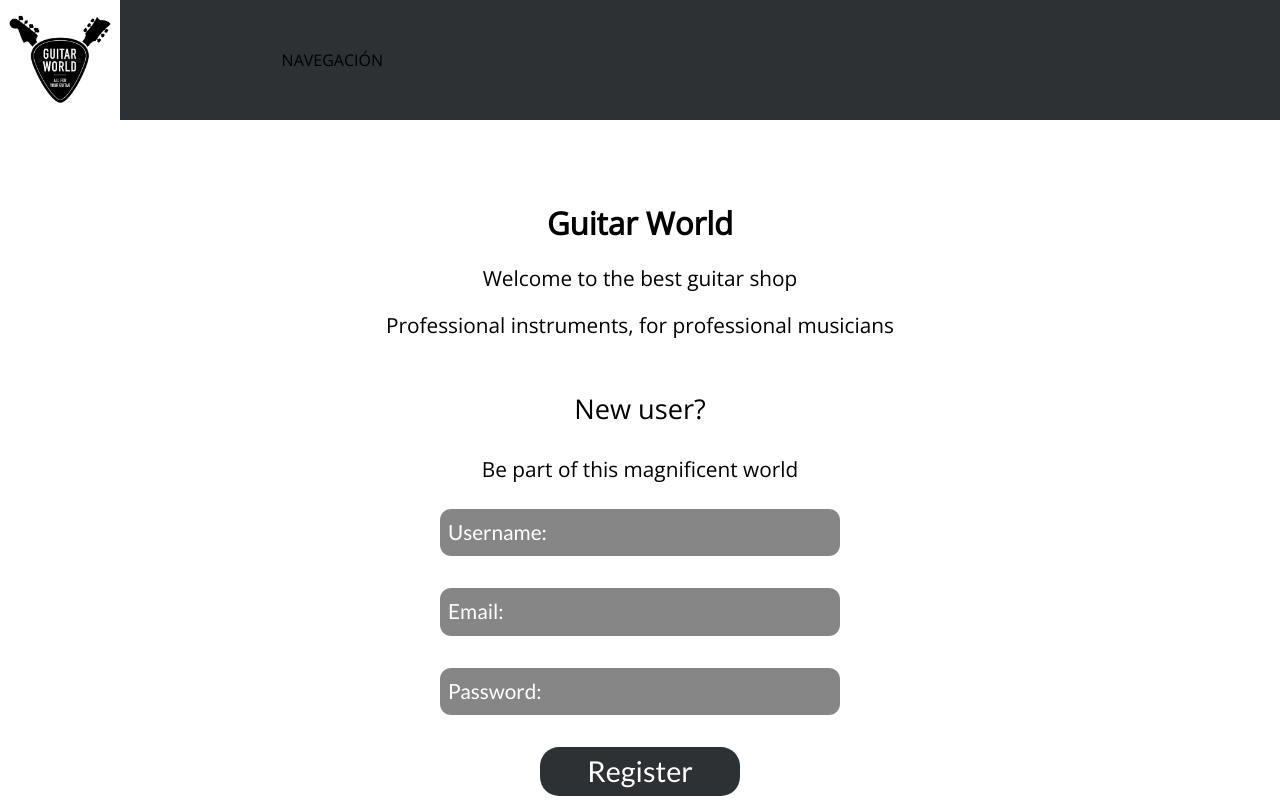
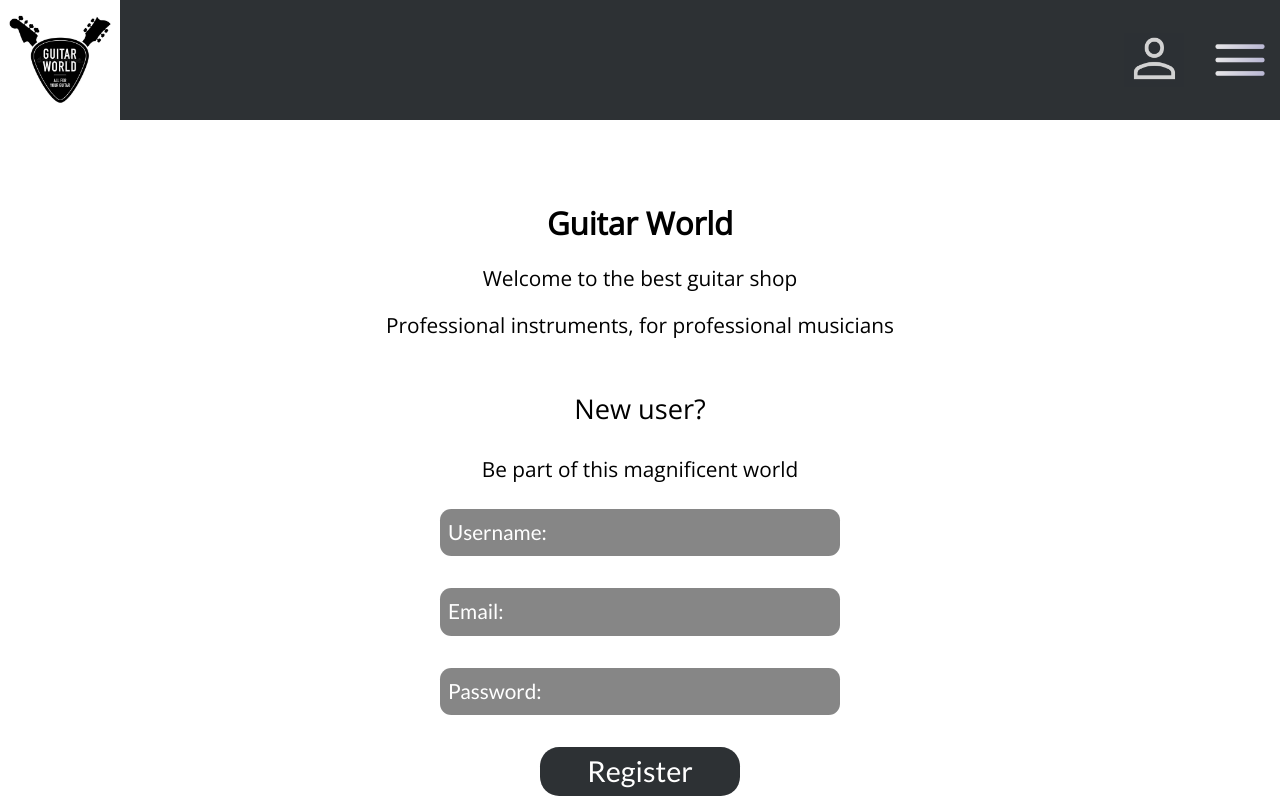
Before and after one commit to isdi-coders-2023/Leandro-Lupano-Final-Project-front-202301-mad, a React (Create React App) app: page / in a window 1280 px wide. Shown: the top 800 px of the page. Built offline with nearby package versions, Linux system fonts and the light colour scheme.

Commit message:
💄 Add header and nav menu style for mobile

```diff
--- a/src/components/app.router/app.router.tsx
+++ b/src/components/app.router/app.router.tsx
@@ -28,28 +28,22 @@
     <Suspense>
       <Routes>
         <Route path={'/'} element={<Home></Home>}></Route>
-        <Route
+        <Route path={'/home'} element={<Home></Home>}></Route>
+        <Route path={'/login'} element={<Login></Login>}></Route>
+        {/* TEMP. FUTURE ROUTE: <Route
           path={navMenuOptionsArray[0].path}
-          element={<Home></Home>}
-        ></Route>
-        <Route
-          path={navMenuOptionsArray[1].path}
-          element={<Login></Login>}
-        ></Route>
-        {/* TEMP. FUTURE ROUTE: <Route
-          path={navMenuOptionsArray[2].path}
           element={<Products></Products>}
         ></Route>
         TEMP. FUTURE ROUTE: <Route
-          path={navMenuOptionsArray[3].path}
+          path={navMenuOptionsArray[1].path}
           element={<MyGuitars></MyGuitars>}
         ></Route>
         TEMP. FUTURE ROUTE: <Route
-          path={navMenuOptionsArray[4].path}
+          path={navMenuOptionsArray[2].path}
           element={<About></About>}
         ></Route>
         TEMP. FUTURE ROUTE: <Route
-          path={navMenuOptionsArray[5].path}
+          path={navMenuOptionsArray[3].path}
           element={<Users></Users>}
         ></Route> */}
         <Route
--- a/src/components/app.router/nav.menu.options.ts
+++ b/src/components/app.router/nav.menu.options.ts
@@ -4,8 +4,6 @@
 };
 
 export const navMenuOptions: NavOption[] = [
-  { label: 'Home', path: '/home' },
-  { label: 'Login', path: '/login' },
   { label: 'Products', path: '/products' },
   { label: 'MyGuitars', path: '/myguitars' },
   { label: 'About', path: '/about' },
--- a/src/components/footer/footer.style.module.scss
+++ b/src/components/footer/footer.style.module.scss
@@ -28,7 +28,7 @@
   }
 }
 
-@media screen and (min-width: 700px) {
+@media screen and (min-width: 750px) {
   .footer {
     flex-direction: row;
     justify-content: space-between;
--- a/src/components/header/header.style.module.scss
+++ b/src/components/header/header.style.module.scss
@@ -1,32 +1,81 @@
+// .header {
+//   // display: flex;
+//   // flex-direction: row;
+//   height: 100px;
+//   width: 100%;
+//   background-color: hsl(210, 11, 15, 0.95);
+
+//   display: flex;
+//   flex-direction: row;
+//   justify-content: space-between;
+
+//   .headerLogoImg {
+//     width: 100px;
+//   }
+
+//   // .headerLogo {
+//   //   width: 35%;
+
+//   //   .headerLogoImg {
+//   //     width: 100px;
+//   //   }
+//   // }
+
+//   // .headerNavMenu {
+//   //   display: flex;
+//   //   flex-direction: row;
+//   //   align-items: center;
+//   //   width: 65%;
+//   // }
+// }
+
+// @media screen and (min-width: 700px) {
+//   .header {
+//     height: 120px;
+//     gap: 2rem;
+
+//     .headerGroup {
+//       justify-content: space-between;
+
+//       .headerLogoImg {
+//         width: 100px;
+//       }
+//     }
+//   }
+// }
+
 .header {
-  display: flex;
-  flex-direction: row;
+  background-color: hsl(210, 11, 15, 0.95);
   height: 100px;
-  background-color: hsl(210, 11, 15, 0.95);
+  display: grid;
+  grid-template-columns: repeat(6, 1fr);
+  grid-template-rows: repeat(1, 1fr);
 
   .headerLogo {
-    width: 35%;
+    grid-column: 1/3;
+
+    a {
+      cursor: inherit;
+    }
 
     .headerLogoImg {
       width: 100px;
+      cursor: pointer;
     }
   }
 
   .headerNavMenu {
-    display: flex;
-    flex-direction: row;
-    align-items: center;
-    width: 65%;
+    grid-column: 3/7;
   }
 }
 
-@media screen and (min-width: 700px) {
+@media screen and (min-width: 750px) {
   .header {
     height: 120px;
-    gap: 2rem;
+    grid-template-columns: repeat(6, 1fr);
 
     .headerLogo {
-      width: 20%;
+      grid-column: 1/2;
 
       .headerLogoImg {
         width: 120px;
@@ -34,7 +83,7 @@
     }
 
     .headerNavMenu {
-      width: 80%;
+      grid-column: 2/7;
     }
   }
 }
--- a/src/components/header/header.tsx
+++ b/src/components/header/header.tsx
@@ -1,19 +1,23 @@
+import { NavMenu } from '../nav.menu/nav.menu';
+import { Link } from 'react-router-dom';
 import style from './header.style.module.scss';
 
 export default function Header() {
   return (
     <header className={style.header}>
       <div className={style.headerLogo}>
-        <a href="/home">
+        <Link to="/home">
           <img
             className={style.headerLogoImg}
             src="./images/guitar-world-logo.png"
             alt="guitar-world-logo"
           />
-        </a>
+        </Link>
       </div>
 
-      <div className={style.headerNavMenu}>NAVEGACIÓN</div>
+      <div className={style.headerNavMenu}>
+        <NavMenu></NavMenu>
+      </div>
     </header>
   );
 }
--- /dev/null
+++ b/src/components/nav.menu/nav.menu.style.module.scss
@@ -0,0 +1,138 @@
+// .navMenuBurgerLogo {
+//   position: relative;
+//   z-index: 10;
+
+//   img {
+//     vertical-align: top;
+//     width: 60px;
+//     cursor: pointer;
+//   }
+// }
+
+// .navMenuOptions {
+//   color: white;
+//   font-family: 'Raleway', sans-serif;
+//   background-color: hsl(0, 0, 45, 0.99);
+//   box-shadow: 2px 0px 5px 2px hsla(0, 1%, 32%, 0.99);
+//   width: 150px;
+//   position: absolute;
+//   top: 0;
+//   right: 0;
+//   padding: 1rem;
+//   transition: all 0.5s ease;
+
+//   .navMenuOptionsList {
+//   }
+// }
+
+// .navMenuOptions {
+//   position: absolute;
+//   top: 100%;
+//   left: 0;
+//   width: 100%;
+//   padding: 20px;
+//   background-color: #fff;
+//   box-shadow: 0px 0px 10px rgba(0, 0, 0, 0.1);
+//   transform: translateY(-100%);
+//   transition: transform 0.3s ease-in-out;
+// }
+
+// .navMenuOptions--active {
+//   transform: translateY(0%);
+// }
+
+// .navMenuOptionsList {
+//   display: flex;
+//   flex-direction: column;
+//   gap: 20px;
+// }
+
+// .navMenuBurgerLogoImg {
+//   width: 30px;
+//   height: 30px;
+//   cursor: pointer;
+// }
+
+// .navMenuOptionsList li {
+//   list-style: none;
+// }
+
+// .navMenuOptionsList li a {
+//   text-decoration: none;
+//   color: #333;
+//   font-weight: bold;
+//   font-size: 16px;
+// }
+
+// .navMenuOptionsList li a:hover {
+//   color: #666;
+// }
+
+// @media (max-width: 768px) {
+//   .navMenuBurgerLogo {
+//     display: block;
+//   }
+// }
+
+.navMenu {
+  display: flex;
+  flex-direction: row;
+  align-items: center;
+  justify-content: flex-end;
+  gap: 1rem;
+  height: 100%;
+  position: relative;
+
+  .navMenuLogin {
+    width: 60px;
+    cursor: pointer;
+  }
+  .navMenuBurger {
+    width: 80px;
+    cursor: pointer;
+  }
+
+  .navMenuOptions {
+    display: none;
+  }
+
+  .navMenuOptionsOpen {
+    position: absolute;
+    top: 80px;
+    right: 0;
+    display: flex;
+    flex-direction: column;
+    align-items: flex-end;
+    justify-content: center;
+    padding: 1rem;
+    color: white;
+    font-family: 'Raleway', sans-serif;
+    font-size: 1rem;
+    cursor: pointer;
+    width: 150px;
+    background-color: hsl(0, 0, 45, 0.99);
+    box-shadow: 2px 0px 2px 2px hsla(0, 1%, 32%, 0.99);
+    z-index: 1;
+
+    li {
+      padding: 0.7rem 1rem;
+    }
+
+    li:hover {
+      background-color: hsl(210, 11, 15, 0.95);
+      border-radius: 1rem;
+    }
+  }
+}
+
+//   .navMenuOptionsList {
+//     padding: 0.8rem 1.1rem;
+//     border-bottom: 1px solid black;
+//     display: flex;
+//     align-items: center;
+//     color: white;
+//     font-family: 'Raleway', sans-serif;
+//     font-size: 1rem;
+//     cursor: pointer;
+//     border-bottom: none;
+//     transition: background-color 0.3s;
--- a/src/components/nav.menu/nav.menu.tsx
+++ b/src/components/nav.menu/nav.menu.tsx
@@ -1,16 +1,41 @@
+import { useState } from 'react';
 import { Link } from 'react-router-dom';
 import { NavOption, navMenuOptions } from '../app.router/nav.menu.options';
+import style from './nav.menu.style.module.scss';
 
 export function NavMenu() {
   const navMenuOptionsArray: NavOption[] = navMenuOptions;
 
+  const [isMenuOpen, setIsMenuOpen] = useState(false);
+
+  const handleClick = () => {
+    setIsMenuOpen(!isMenuOpen);
+  };
+
   return (
-    <ul className="nav-menu-options">
-      {navMenuOptionsArray.map((option) => (
-        <li key={option.label}>
-          <Link to={option.path}>{option.label}</Link>
-        </li>
-      ))}
-    </ul>
+    <nav className={style.navMenu}>
+      <img
+        className={style.navMenuLogin}
+        src="./images/login-logo.png"
+        alt="login-logo"
+      />
+
+      <img
+        className={style.navMenuBurger}
+        src="./images/burger-menu.png"
+        alt="burger-menu-logo"
+        onClick={handleClick}
+      />
+
+      <ul
+        className={isMenuOpen ? style.navMenuOptionsOpen : style.navMenuOptions}
+      >
+        {navMenuOptionsArray.map((option) => (
+          <li key={option.label} onClick={handleClick}>
+            <Link to={option.path}>{option.label}</Link>
+          </li>
+        ))}
+      </ul>
+    </nav>
   );
 }
```
